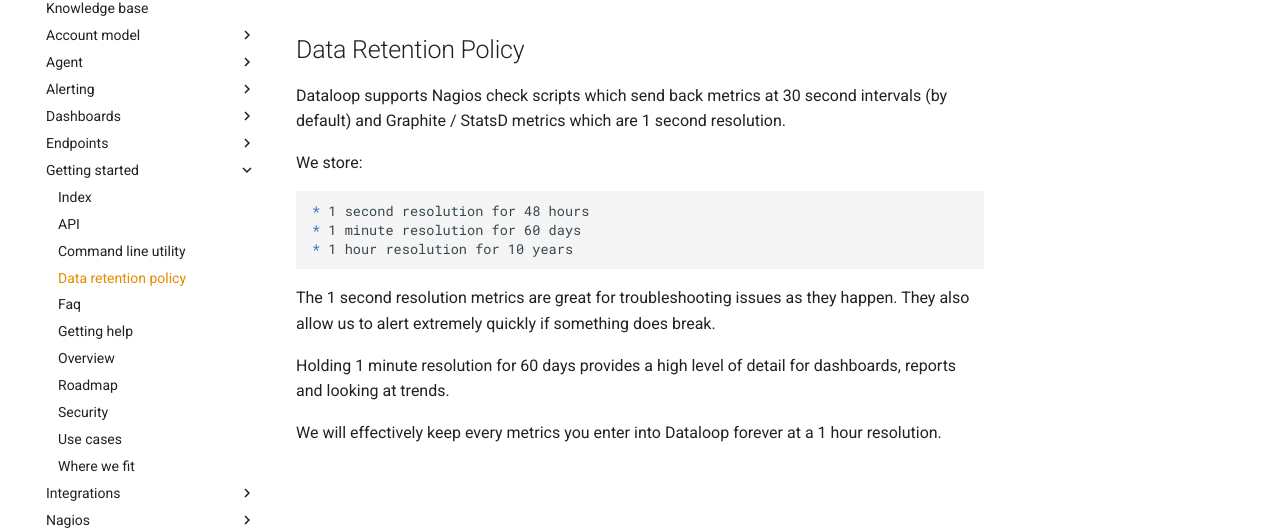
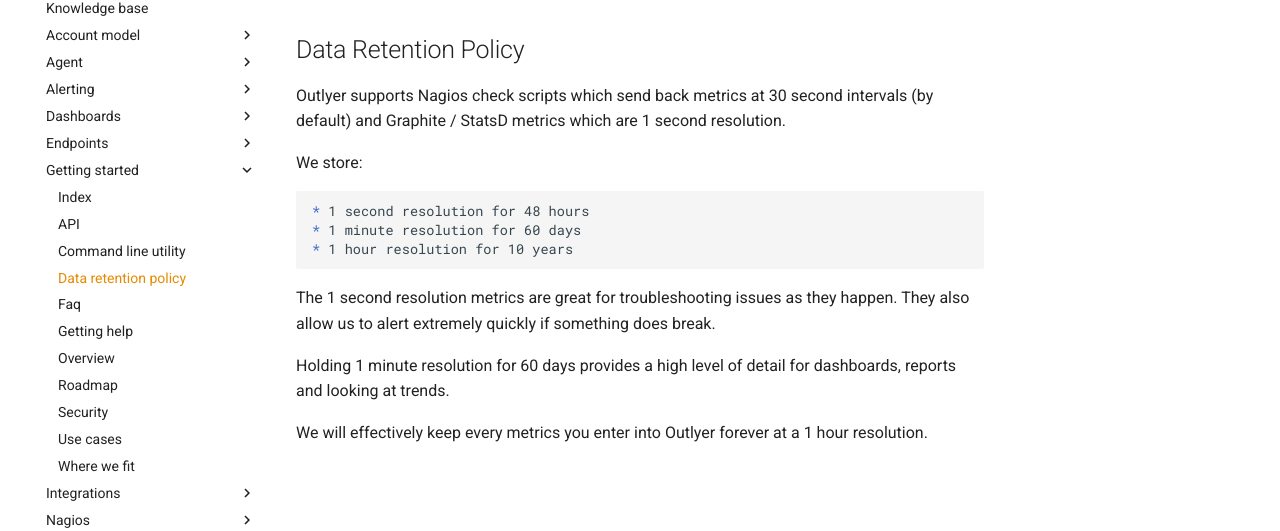
Before and after one commit to dataloop/dataloop-support, an MkDocs documentation site: the page built from docs/getting_started/data_retention_policy.md, in a window 1280 px wide. Shown: the part 148-679 px from the top of the page. Built offline with MkDocs 1.6.1 and Material for MkDocs 9.7.7, drawn with Linux system fonts in a browser that asks for light colours; comment, search, counter and statistics services are not loaded.

Commit message:
updated Dataloop to Outlyer

```diff
--- a/docs/getting_started/data_retention_policy.md
+++ b/docs/getting_started/data_retention_policy.md
@@ -1,6 +1,6 @@
 ## Data Retention Policy
 
-Dataloop supports Nagios check scripts which send back metrics at 30 second intervals (by default) and Graphite / StatsD metrics which are 1 second resolution.
+Outlyer supports Nagios check scripts which send back metrics at 30 second intervals (by default) and Graphite / StatsD metrics which are 1 second resolution.
 
 We store:
 
@@ -12,4 +12,4 @@
 
 Holding 1 minute resolution for 60 days provides a high level of detail for dashboards, reports and looking at trends.
 
-We will effectively keep every metrics you enter into Dataloop forever at a 1 hour resolution.
+We will effectively keep every metrics you enter into Outlyer forever at a 1 hour resolution.
```
